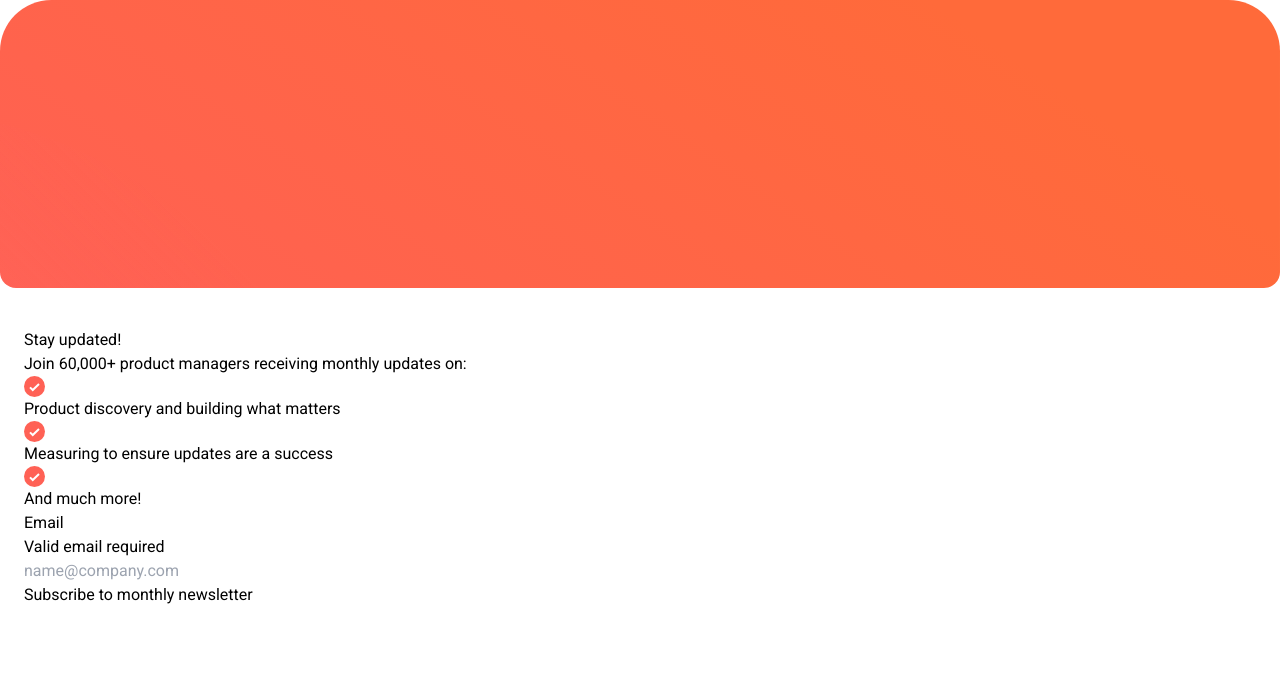
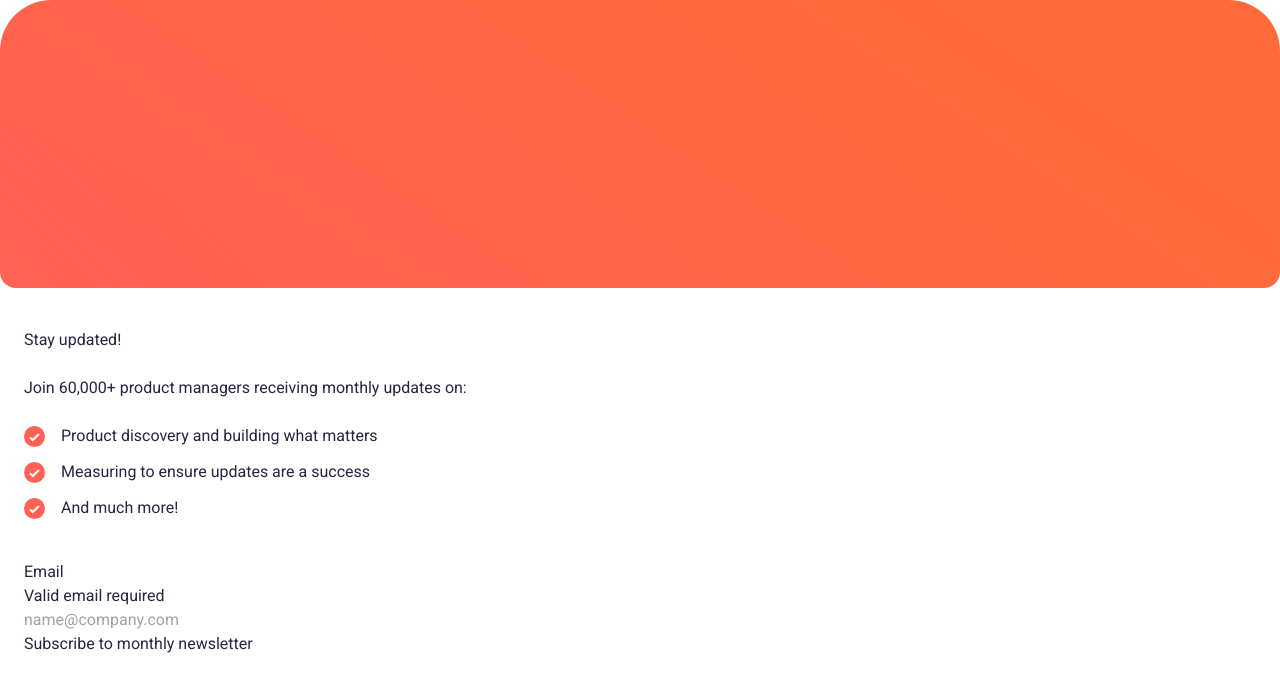
Before and after one commit to md5dalton/newsletter, a Next.js app: page / in a window 1280 px wide. Shown: the top 692 px of the page. Built offline with nearby package versions, Linux system fonts and the light colour scheme.

Commit message:
Update page.jsx

```diff
--- a/app/page.jsx
+++ b/app/page.jsx
@@ -9,17 +9,18 @@ const items = [
 ]
 
 export default () => (
-    <main className="grid gap-10">
+    <main className="grid gap-10 text-dark-slate-grey pb-10">
         <section className="bg-illustration bg-no-repeat bg-cover h-72 rounded-b-2xl">
         </section>
-        <section className="px-6">
-            <div>
-                <h1>Stay updated!</h1>
+        <section className="px-6 grid gap-10">
+            <div className="grid gap-6">
+                <h1 className="text-heading ">Stay updated!</h1>
                 <p>Join 60,000+ product managers receiving monthly updates on:</p>
                 <UList
+                    className="grid gap-3"
                     items={items}
                     itemHandler={item => (
-                        <div>
+                        <div className="flex items-center gap-4">
                             <Image
                                 alt=""
                                 src="/icon-list.svg"
```
